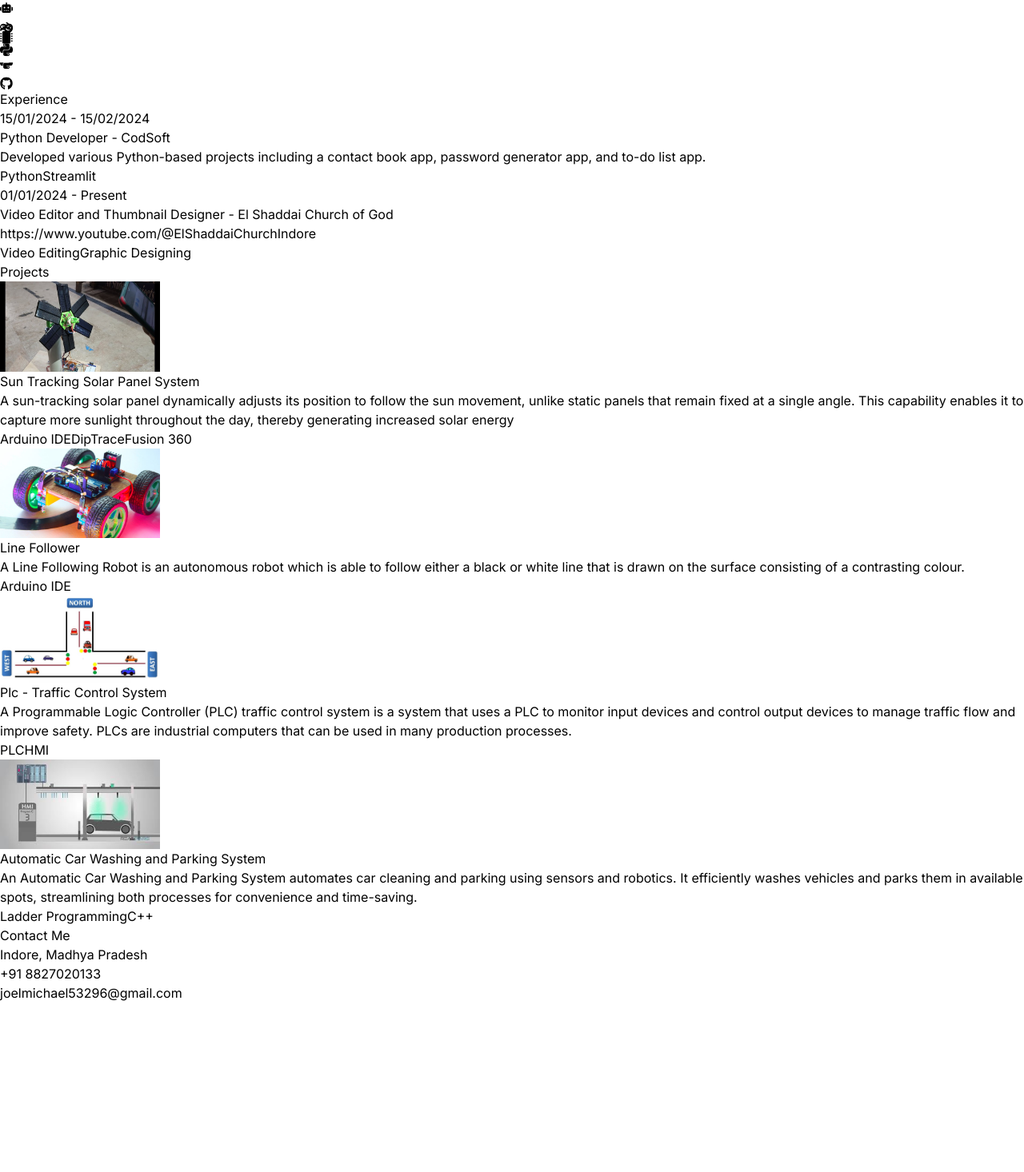
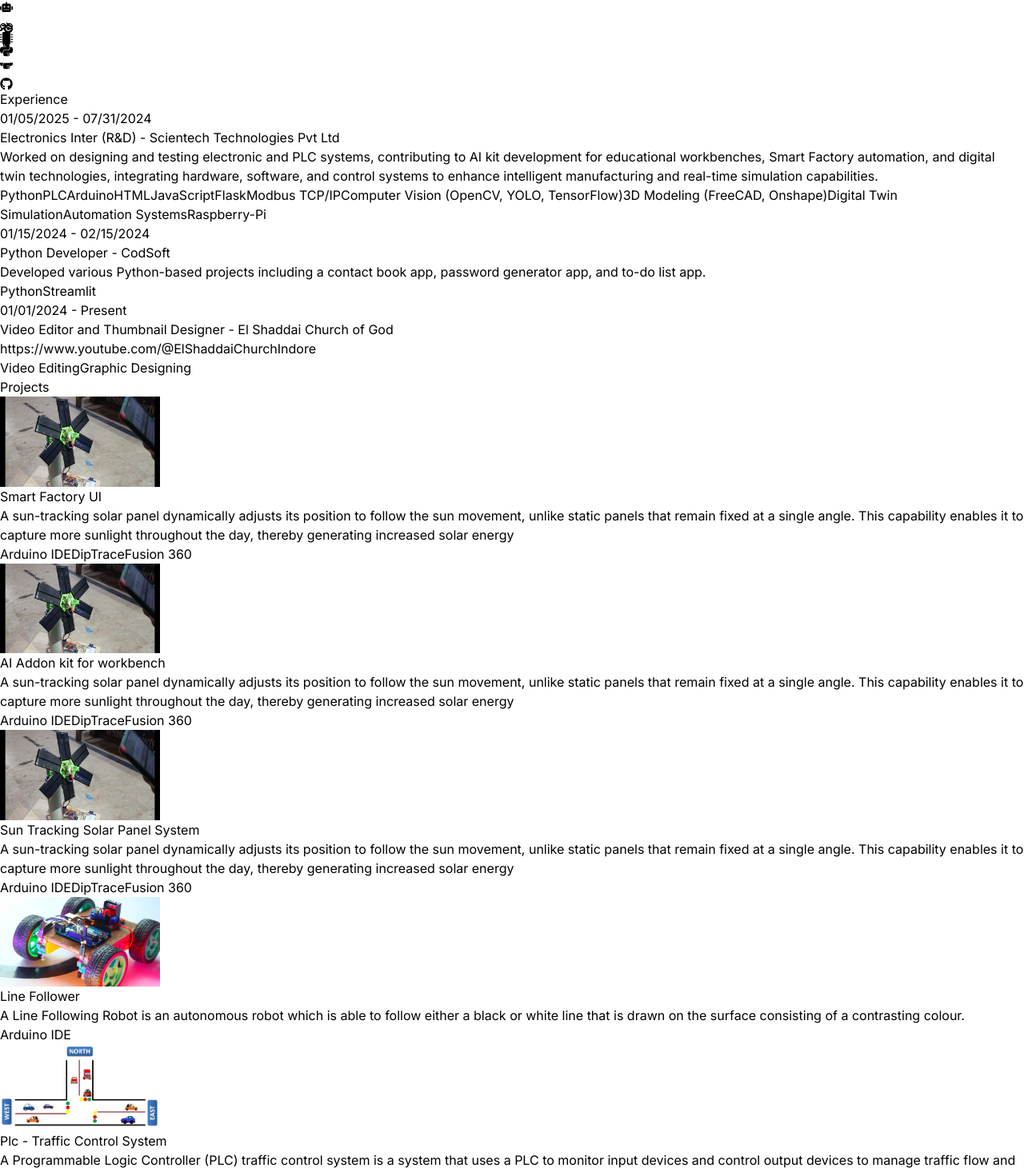
Before and after one commit to Avadhijain2004/joel-portfolio, a React (Vite) app: page / in a window 1280 px wide. Shown: the part 1856-3322 px from the top of the page at 80% size. Before the commit the page ends 3110 px from the top, so only its background shows below. Built offline with nearby package versions, Linux system fonts and the light colour scheme.

Commit message:
Update index.js
added Scientech exp
added projects
change contact info

```diff
--- a/src/constants/index.js
+++ b/src/constants/index.js
@@ -7,8 +7,16 @@ import project5 from '../assets/projects/project-1.jpg'
 export const HERO_CONTENT = `Electronics and Instrumentation Engineer specialized in PCB design, PLC programming, 3D modeling, C++ Arduino development, HMI design, and prompt engineering—creating smart, integrated systems that drive efficiency and innovation`;
 
 export const EXPERIENCES = [
+    {
+    duration: "01/05/2025 - 07/31/2024",
+    role: "Electronics Inter (R&D)",
+    company: "Scientech Technologies Pvt Ltd ",
+    description: ` Worked on designing and testing electronic and PLC systems, contributing to AI kit development for educational workbenches, Smart Factory automation, and digital twin technologies, integrating hardware, software, and control systems to enhance intelligent manufacturing and real-time simulation capabilities.`,
+    technologies: ["Python", "PLC",  "Arduino","HTML",  "JavaScript", "Flask", "Modbus TCP/IP", "Computer Vision (OpenCV, YOLO, TensorFlow)", "3D Modeling (FreeCAD, Onshape)", "Digital Twin Simulation", "Automation Systems","Raspberry-Pi"] ,
+    linking:"",
+  },
   {
-    duration: "15/01/2024 - 15/02/2024",
+    duration: "01/15/2024 - 02/15/2024",
     role: "Python Developer",
     company: "CodSoft",
     description: ` Developed various Python-based projects including a contact book app, password generator app, and to-do list app.`,
@@ -27,6 +35,22 @@ export const EXPERIENCES = [
 ];
 
 export const PROJECTS = [
+  {
+    title: "Smart Factory UI",
+    image: project5,
+    description:
+      "A sun-tracking solar panel dynamically adjusts its position to follow the sun movement, unlike static panels that remain fixed at a single angle. This capability enables it to capture more sunlight throughout the day, thereby generating increased solar energy ",
+    technologies: ["Arduino IDE" , "DipTrace", "Fusion 360"],
+    code: "",
+  },
+    {
+    title: "AI Addon kit for workbench",
+    image: project5,
+    description:
+      "A sun-tracking solar panel dynamically adjusts its position to follow the sun movement, unlike static panels that remain fixed at a single angle. This capability enables it to capture more sunlight throughout the day, thereby generating increased solar energy ",
+    technologies: ["Arduino IDE" , "DipTrace", "Fusion 360"],
+    code: "",
+  },
   {
     title: "Sun Tracking Solar Panel System",
     image: project5,
@@ -63,7 +87,7 @@ export const PROJECTS = [
 ];
 
 export const CONTACT = {
-  address: "Indore, Madhya Pradesh",
-  phoneNo: "+91 8827020133",
-  email: "joelmichael53296@gmail.com",
+  address: "Tempe, Arizona",
+  phoneNo: "+1 (623) 565 1682",
+  email: "joelmichael5704@gmail.com",
 };
```
